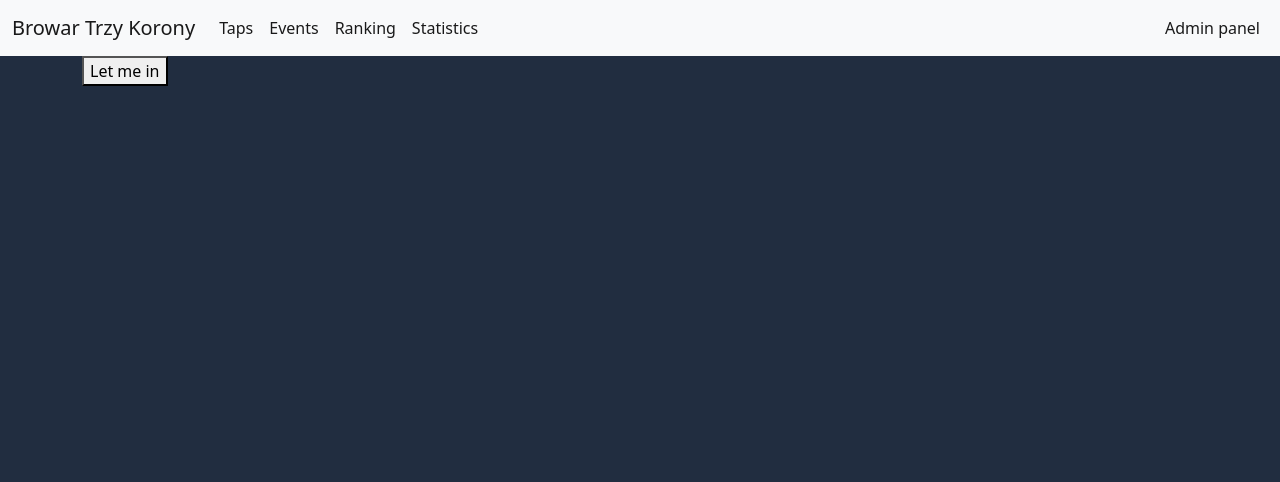
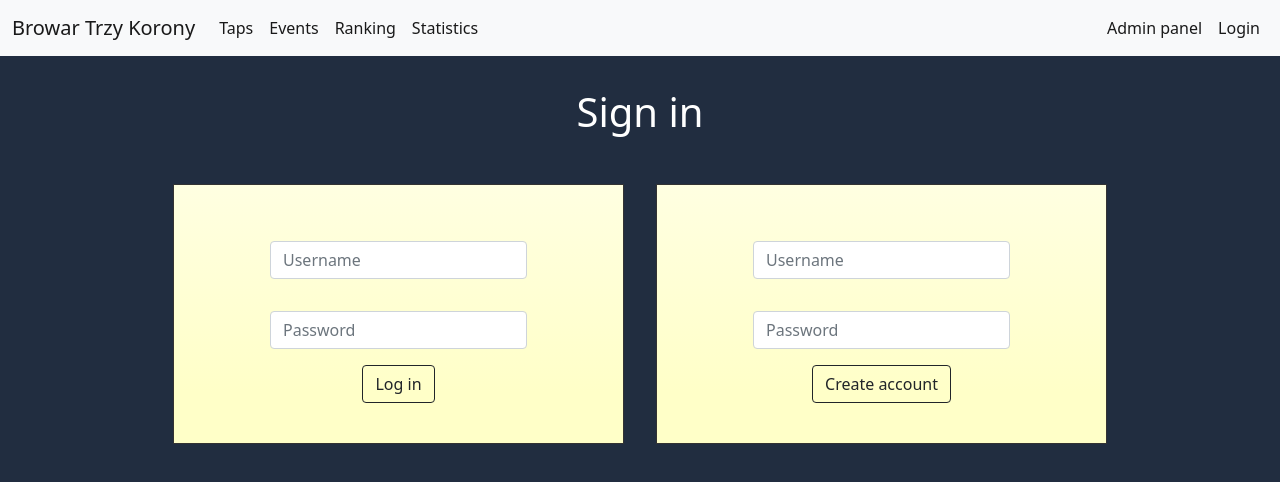
Before and after one commit to mateuszjanczak/barrels-of-beer-react-ts, a React (Create React App) app: page /login in a window 1280 px wide. Shown: the top 482 px of the page. Built offline with nearby package versions, Linux system fonts and the light colour scheme.

Commit message:
BoBc-29 Create login and registration view (#31)

```diff
--- a/src/App.tsx
+++ b/src/App.tsx
@@ -3,6 +3,7 @@ import {BrowserRouter, Route, Switch} from "react-router-dom";
 import styled from "styled-components";
 import {routes} from "./routes/Routes";
 import GlobalStyle from "./theme/Theme";
+import {AppContext} from './context/AppContext';
 import Navbar from "./components/Navbar";
 import TapsView from "./views/TapsView";
 import CreateTapView from "./views/CreateTapView";
@@ -11,13 +12,35 @@ import AdminView from "./views/AdminView";
 import RankingView from "./views/RankingView";
 import SetTapView from "./views/SetTapView";
 import StatisticsView from "./views/StatisticsView";
-import LoginView from "./views/LoginView";
 import AuthenticatedRoute from "./routes/AuthenticatedRoute";
+import AuthService from "./service/AuthService";
+import AuthView from "./views/AuthView";
+import LogoutView from "./views/LogoutView";
 
-const App = () => (
+class App extends React.Component {
+
+    state = {
+        authenticated: false,
+        toggleAuthenticated: (isAuthenticated) => this._toggleAuthenticated(isAuthenticated)
+    }
+
+    _toggleAuthenticated = (isAuthenticated) => {
+        this.setState({
+            ...this.state,
+            authenticated: isAuthenticated
+        })
+    }
+
+    componentDidMount() {
+        this._toggleAuthenticated(AuthService.isLogged());
+    }
+
+    render() {
+        return (
+            <AppContext.Provider value={this.state}>
                 <BrowserRouter>
-        <GlobalStyle />
-        <Navbar />
+                    <GlobalStyle/>
+                    <Navbar/>
                     <Container>
                         <Switch>
                             <AuthenticatedRoute exact path={[routes.homepage, routes.taps]} component={TapsView}/>
@@ -26,12 +49,16 @@ const App = () => (
                             <AuthenticatedRoute exact path={routes.admin} component={AdminView}/>
                             <AuthenticatedRoute exact path={routes.ranking} component={RankingView}/>
                             <AuthenticatedRoute exact path={routes.statistics} component={StatisticsView}/>
-                <Route exact path={routes.login} component={LoginView}/>
+                            <Route exact path={routes.login} component={AuthView}/>
                             <AuthenticatedRoute path={routes.setTapId} component={SetTapView}/>
+                            <AuthenticatedRoute path={routes.logout} component={LogoutView}/>
                         </Switch>
                     </Container>
                 </BrowserRouter>
+            </AppContext.Provider>
         );
+    }
+}
 
 const Container = styled.div`
 
--- /dev/null
+++ b/src/components/Login.tsx
@@ -0,0 +1,94 @@
+import React from "react";
+import styled from "styled-components";
+import AuthService from "../service/AuthService";
+import {AppContext} from "../context/AppContext";
+
+type Props = {
+    toggleRedirect: () => void
+}
+
+class Login extends React.Component<Props> {
+
+    static contextType = AppContext;
+
+    state = {
+        username: "",
+        password: "",
+        error: false,
+        errorMsg: ""
+    }
+
+    handleChange = (event: { target: { name: string; value: any; }; }) => {
+        const {name, value} = event.target;
+        this.setState({
+            [name]: value
+        });
+    };
+
+    handleClick = () => {
+        const {username, password} = this.state;
+        this.userAuthorization(username, password);
+    }
+
+    userAuthorization = (username: string, password: string) => {
+        const {toggleRedirect} = this.props;
+
+        AuthService.login({
+            username,
+            password
+        })
+            .then(() => {
+                this.context.toggleAuthenticated(true);
+                toggleRedirect();
+            })
+            .catch(() => this.setState({error: true, errorMsg: "Error"}))
+    }
+
+    render() {
+        return (
+            <Wrapper>
+                {this.state.error && <Error>{this.state.errorMsg}</Error>}
+                <Label>
+                    <input placeholder="Username" className="form-control" name="username" value={this.state.username}
+                           onChange={this.handleChange}/>
+                </Label>
+                <Label>
+                    <input type="password" className="form-control" placeholder="Password" name="password" value={this.state.password}
+                           onChange={this.handleChange}/>
+                </Label>
+                <button className="btn btn-outline-dark" onClick={this.handleClick}>Log in</button>
+            </Wrapper>
+        )
+    }
+}
+
+const Wrapper = styled.div`
+  display: grid;
+  border: 1px solid #333;
+  background: linear-gradient(0deg, rgba(255, 255, 200, 1) 20%, rgba(255, 255, 225, 1) 100%);
+  padding: 2.5rem 5rem;
+  justify-items: center;
+  align-self: start;
+  justify-self: end;
+
+  @media (max-width: 992px) {
+    justify-self: center;
+  }
+
+  @media (max-width: 575px) {
+    justify-self: unset;
+  }
+`;
+
+const Label = styled.div`
+  margin: 1rem;
+`;
+
+const Error = styled.div`
+  width: 30rem;
+  padding: 0.25rem 1rem;
+  background: #F39191;
+  border: 1px solid #24292e;
+`;
+
+export default Login;
--- a/src/components/Navbar.tsx
+++ b/src/components/Navbar.tsx
@@ -1,5 +1,6 @@
 import React from "react";
 import {NavLink} from "react-router-dom";
+import {AppContext} from '../context/AppContext';
 import {routes} from "../routes/Routes";
 
 class Navbar extends React.Component {
@@ -27,6 +28,14 @@ class Navbar extends React.Component {
     }
 
     render() {
+        const renderLink = (isAuthenticated: boolean) => {
+            return isAuthenticated ? (
+                <NavLink to={routes.logout} className="nav-link active">Logout</NavLink>
+            ) : (
+                <NavLink to={routes.login} className="nav-link active">Login</NavLink>
+            );
+        };
+
         return (
             <div className="navbar navbar-expand-lg navbar-light bg-light">
                 <div className="container-fluid">
@@ -57,6 +66,13 @@ class Navbar extends React.Component {
                             <li className="nav-item">
                                 <NavLink to={routes.admin} className="nav-link active" onClick={this.hideNav}>Admin panel</NavLink>
                             </li>
+                            <li className="nav-item">
+                                <AppContext.Consumer>
+                                    {({authenticated}) => (
+                                        renderLink(authenticated)
+                                    )}
+                                </AppContext.Consumer>
+                            </li>
                         </ul>
                     </div>
                 </div>
--- /dev/null
+++ b/src/components/Register.tsx
@@ -0,0 +1,82 @@
+import React from "react";
+import styled from "styled-components";
+import {AppContext} from "../context/AppContext";
+import UserService from "../service/UserService";
+
+class Register extends React.Component {
+
+    static contextType = AppContext;
+
+    state = {
+        username: "",
+        password: "",
+        error: false,
+        errorMsg: ""
+    }
+
+    handleChange = (event: { target: { name: string; value: any; }; }) => {
+        const {name, value} = event.target;
+        this.setState({
+            [name]: value
+        });
+    };
+
+    handleClick = () => {
+        const {username, password} = this.state;
+
+        const credentials = {
+            username,
+            password
+        }
+
+        UserService.createUser(credentials).catch(() => this.setState({error: true, errorMsg: "Error"}))
+    }
+
+    render() {
+        return (
+            <Wrapper>
+                {this.state.error && <Error>{this.state.errorMsg}</Error>}
+                <Label>
+                    <input placeholder="Username" className="form-control" name="username" value={this.state.username}
+                           onChange={this.handleChange}/>
+                </Label>
+                <Label>
+                    <input type="password" className="form-control" placeholder="Password" name="password" value={this.state.password}
+                           onChange={this.handleChange}/>
+                </Label>
+                <button className="btn btn-outline-dark" onClick={this.handleClick}>Create account</button>
+            </Wrapper>
+        )
+    }
+}
+
+const Wrapper = styled.div`
+  display: grid;
+  border: 1px solid #333;
+  background: linear-gradient(0deg, rgba(255, 255, 200, 1) 20%, rgba(255, 255, 225, 1) 100%);
+  padding: 2.5rem 5rem;
+  justify-items: center;
+  align-self: start;
+  justify-self: start;
+
+  @media (max-width: 992px) {
+    justify-self: center;
+  }
+
+  @media (max-width: 575px) {
+    justify-self: unset;
+  }
+`;
+
+const Label = styled.div`
+  margin: 1rem;
+`;
+
+const Error = styled.div`
+  width: 30rem;
+  padding: 0.25rem 1rem;
+  background: #F39191;
+  border: 1px solid #24292e;
+`;
+
+export default Register;
--- /dev/null
+++ b/src/context/AppContext.tsx
@@ -0,0 +1,7 @@
+import {createContext} from "react";
+
+export const AppContext = createContext({
+    authenticated: false,
+    toggleAuthenticated: (isAuthenticated) => {
+    }
+});
--- a/src/routes/AuthenticatedRoute.tsx
+++ b/src/routes/AuthenticatedRoute.tsx
@@ -1,12 +1,12 @@
 import React, {Component} from 'react'
 import {Route, Redirect} from 'react-router-dom'
-import AuthenticationService from "../service/AuthService";
+import AuthService from "../service/AuthService";
 import {routes} from "./Routes";
 
 class AuthenticatedRoute extends Component<any, any> {
 
     render() {
-        if(AuthenticationService.isLogged()) {
+        if(AuthService.isLogged()) {
             return <Route {...this.props}/>
         } else {
             return <Redirect to={routes.login} />
--- a/src/routes/Routes.ts
+++ b/src/routes/Routes.ts
@@ -8,5 +8,6 @@ export const routes = {
     admin: '/admin',
     ranking: '/ranking',
     statistics: '/statistics',
-    login: '/login'
+    login: '/login',
+    logout: '/logout'
 }
--- /dev/null
+++ b/src/service/UserService.ts
@@ -0,0 +1,26 @@
+import {ICredentials} from "../model/request/ICredentials";
+
+class UserService {
+
+    API_URL = "http://localhost:8080/api"
+
+    createUser(credentials: ICredentials): Promise<any> {
+        return fetch(`${this.API_URL}/users`, {
+            method: "POST",
+            headers: {
+                'Accept': 'application/json',
+                'Content-Type': 'application/json',
+            },
+            body: JSON.stringify(credentials)
+        })
+            .then((response) => {
+                if (response.ok) {
+                    return response.json()
+                } else {
+                    throw new Error('AuthService | createUser | Error')
+                }
+            })
+    }
+}
+
+export default new UserService()
--- /dev/null
+++ b/src/views/AuthView.tsx
@@ -0,0 +1,57 @@
+import * as React from "react";
+import styled from "styled-components";
+import {Redirect} from "react-router-dom";
+import {routes} from "../routes/Routes";
+import Login from "../components/Login";
+import Register from "../components/Register";
+// import Register from "../components/auth/Register";
+
+class AuthView extends React.Component {
+
+    state = {
+        redirect: false
+    }
+
+    toggleRedirect = () => {
+        this.setState({
+            ...this.state,
+            redirect: true
+        })
+    }
+
+    render() {
+        return (
+            <Wrapper>
+                <div>
+                    <Heading>Sign in</Heading>
+                </div>
+                <Container>
+                    <Login toggleRedirect={this.toggleRedirect}/>
+                    <Register/>
+                </Container>
+                {this.state.redirect && <Redirect to={routes.homepage}/>}
+            </Wrapper>
+        )
+    }
+}
+
+const Wrapper = styled.div`
+  margin-bottom: 5rem;
+`;
+
+const Heading = styled.h1`
+  text-align: center;
+  margin: 2rem 0;
+`;
+
+const Container = styled.div`
+  display: grid;
+  grid-template-columns: repeat(2, 1fr);
+  grid-gap: 2rem;
+  margin: 3rem 0;
+  @media (max-width: 992px) {
+    grid-template-columns: repeat(1, 1fr);
+  }
+`;
+
+export default AuthView;
--- /dev/null
+++ b/src/views/LogoutView.tsx
@@ -0,0 +1,24 @@
+import React from "react";
+import {RouteComponentProps, withRouter} from "react-router-dom";
+import AuthService from "../service/AuthService";
+import {routes} from "../routes/Routes";
+import {AppContext} from "../context/AppContext";
+
+class LogoutView extends React.Component<RouteComponentProps> {
+
+    static contextType = AppContext;
+
+    componentDidMount() {
+        AuthService.logout();
+        this.context.toggleAuthenticated(false);
+        this.props.history.push(routes.login);
+    }
+
+    render() {
+        return (
+            <></>
+        )
+    }
+}
+
+export default withRouter(LogoutView);
```
Lines whose indentation alone changed are shown as unchanged.
